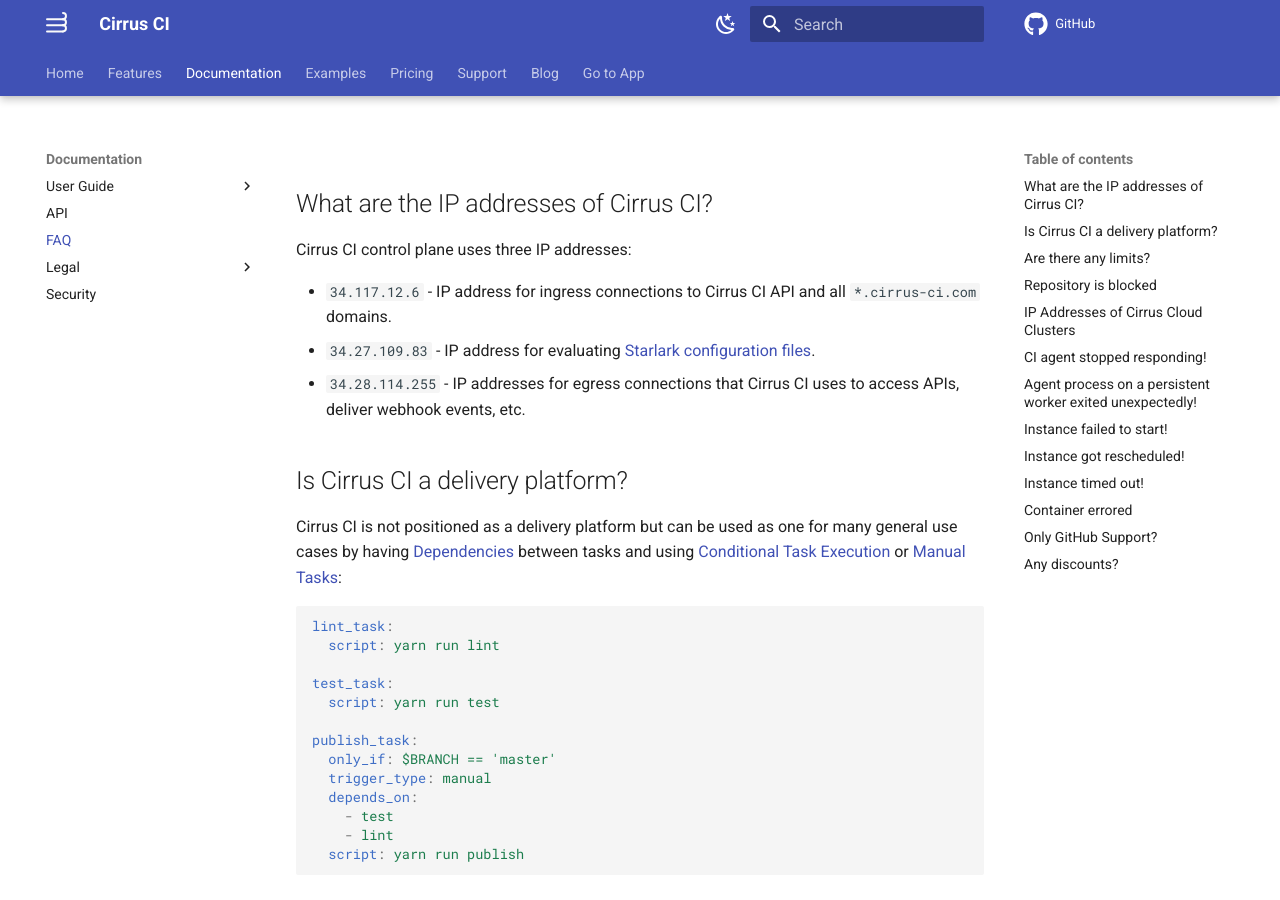
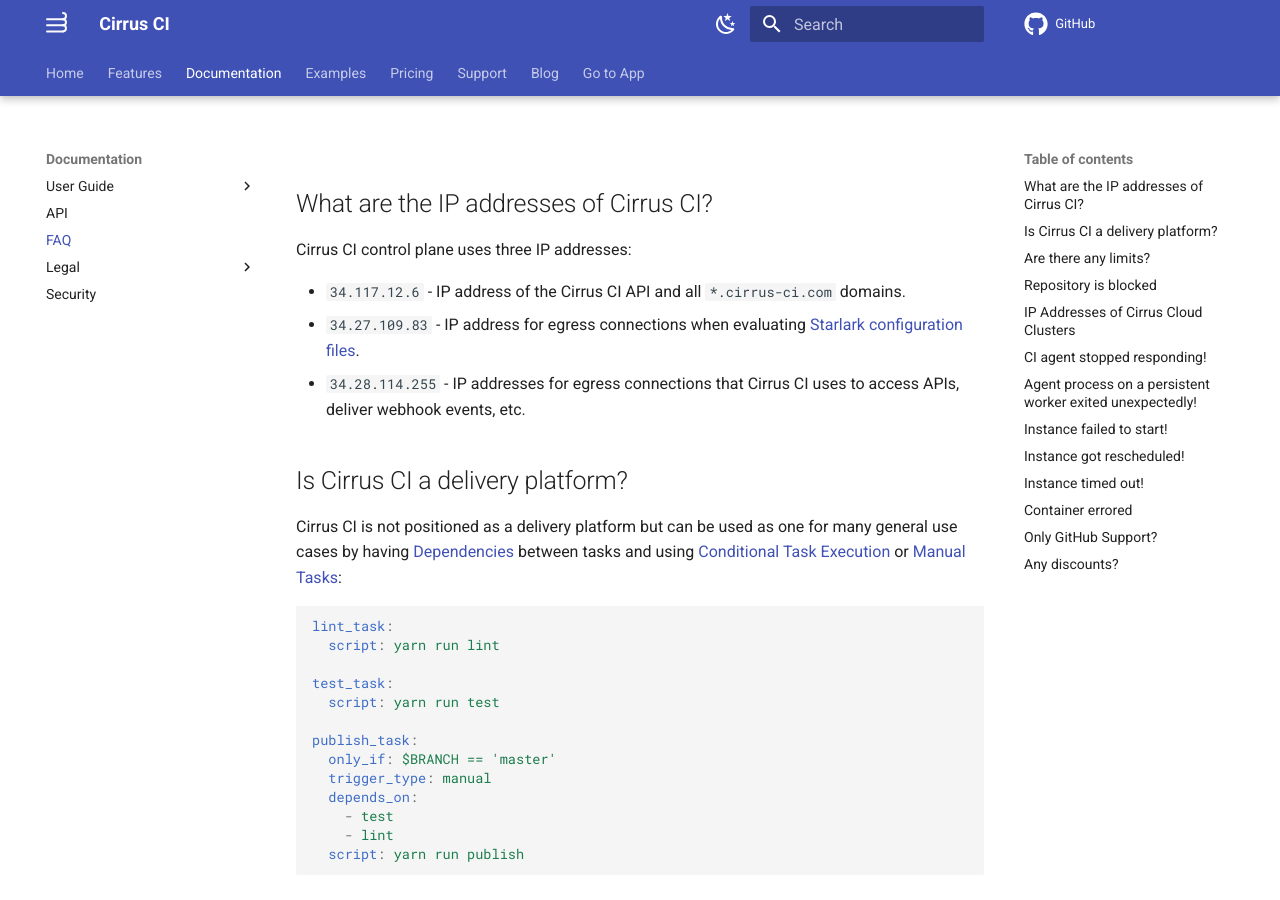
Before and after one commit to cirruslabs/cirrus-ci-docs, an MkDocs documentation site: the page built from docs/faq.md, in a window 1280 px wide and 900 px high. Built offline with MkDocs 1.6.1 and Material for MkDocs 9.7.7, drawn with Linux system fonts in a browser that asks for light colours; comment, search, counter and statistics services are not loaded.

Commit message:
Apply suggestions from code review
Co-authored-by: Nikolay Edigaryev <edigaryev@gmail.com>

```diff
--- a/docs/faq.md
+++ b/docs/faq.md
@@ -4,8 +4,8 @@
 
 Cirrus CI control plane uses three IP addresses:
 
-* `34.117.12.6` - IP address for ingress connections to Cirrus CI API and all `*.cirrus-ci.com` domains.
-* `34.27.109.83` - IP address for evaluating [Starlark configuration files](guide/programming-tasks.md).
+* `34.117.12.6` - IP address of the Cirrus CI API and all `*.cirrus-ci.com` domains.
+* `34.27.109.83` - IP address for egress connections when evaluating [Starlark configuration files](guide/programming-tasks.md).
 * `34.28.114.255` - IP addresses for egress connections that Cirrus CI uses to access APIs, deliver webhook events, etc.
 
 ## Is Cirrus CI a delivery platform?
```
